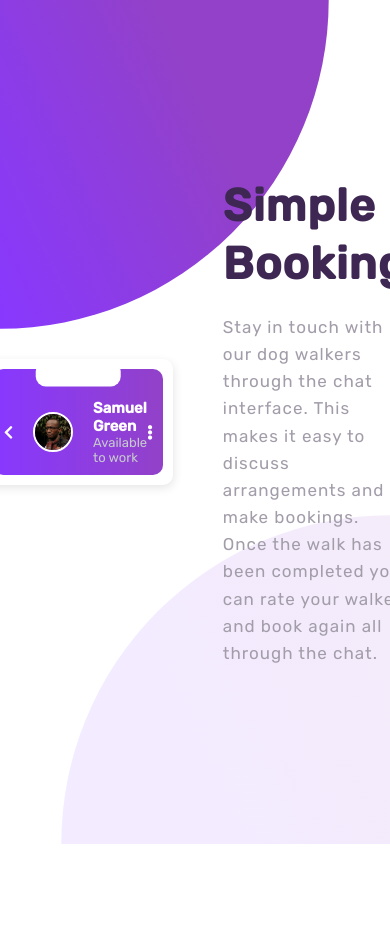
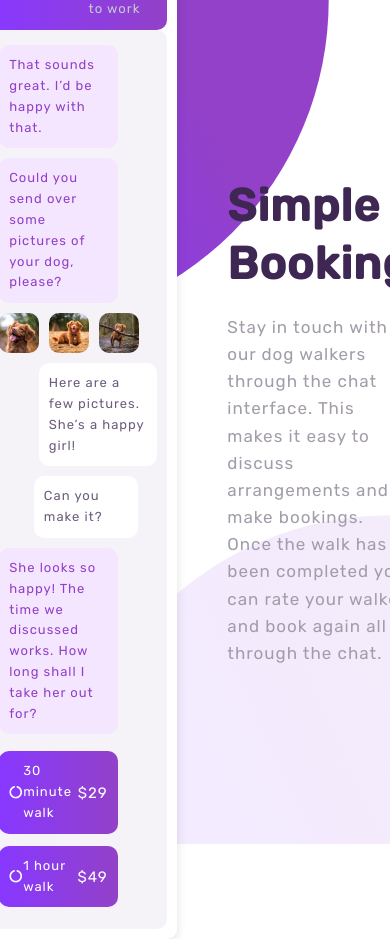
Before and after one commit to freetart/FEM-chat-app-css-illustration, a website: page index.html in a window 390 px wide. Shown: the top 939 px of the page. Before the commit the page ends 844 px from the top, so only its background shows below. Drawn offline with Linux system fonts and the light colour scheme.

Commit message:
created phone body

```diff
--- a/css/styles.css
+++ b/css/styles.css
@@ -44,7 +44,7 @@ variables
     --black: #222;
     --white: #fff;
     /* primary */
-    --pale-violet: hsl(276, 100%, 81%);
+    --pale-violet: hsl(276, 100%, 95%);
     --moderate-violet: hsl(276, 55%, 52%);
     --desaturated-dark-violet: hsl(271, 15%, 43%);
     --grayish-blue: hsl(206, 6%, 79%);
@@ -218,7 +218,7 @@ phone
     );
     border-radius: var(--main-radius);
     color: var(--white);
-    padding: 3rem 1rem 1rem 1rem;
+    padding: 2.5rem 1rem 1rem 1rem;
 }
 
 .phone__speaker {
@@ -227,7 +227,7 @@ phone
     height: 2.5rem;
     width: 50%;
     position: absolute;
-    top: 5%;
+    top: 1%;
     left: 50%;
     transform: translate(-50%, -50%);
 }
@@ -257,6 +257,81 @@ phone
     border-radius: 50%;
     border: 0.2rem solid var(--white);
 }
+
+.phone__body {
+    background-color: var(--light-grayish-violet);
+    padding: 1rem;
+    border-radius: var(--main-radius);
+}
+
+.message {
+    padding: 0.5rem 0;
+    width: fit-content;
+    height: fit-content;
+}
+
+.message--received {
+    display: flex;
+    align-items: center;
+    justify-content: flex-start;
+}
+
+.message__text {
+    font-size: var(--xxxs);
+}
+
+.message__text--received {
+    color: var(--moderate-violet);
+    background-color: var(--pale-violet);
+    padding: 1rem;
+    border-radius: var(--main-radius);
+    width: 75%;
+}
+
+.message--sent {
+    display: flex;
+    align-items: center;
+    justify-content: flex-end;
+    gap: 1rem;
+}
+
+.message__text--sent {
+    color: var(--desaturated-dark-violet);
+    background-color: var(--white);
+    padding: 1rem;
+    border-radius: var(--main-radius);
+    width: 75%;
+}
+
+.message__img {
+    width: 4rem;
+    height: 4rem;
+    border-radius: var(--main-radius);
+}
+
+.message--alert {
+    color: var(--white);
+    padding: 1rem;
+}
+
+.message__text--alert {
+    display: flex;
+    align-items: center;
+    justify-content: space-between;
+    background: linear-gradient(
+        to right,
+        var(--light-violet),
+        var(--moderate-violet)
+    );
+    padding: 1rem;
+    border-radius: var(--main-radius);
+    width: 75%;
+}
+
+.message__price {
+    font-size: var(--xxs);
+}
+
 /*
 ===============
 info
--- a/index.html
+++ b/index.html
@@ -37,17 +37,116 @@
                                 alt="avatar"
                             />
                             <div class="phone__contact-info">
-                                <h3 class="phone__contact-name">
+                                <h3 class="phone__contact-name heading-styles">
                                     Samuel Green
                                 </h3>
-                                <p class="phone__contact-availability">
+                                <p
+                                    class="
+                                        phone__contact-availability
+                                        text-styles
+                                    "
+                                >
                                     Available to work
                                 </p>
                             </div>
                         </div>
                         <i class="fas fa-ellipsis-v phone__icon"></i>
                     </div>
-                    <div class="phone__body"></div>
+                    <div class="phone__body">
+                        <span class="message message--received">
+                            <p
+                                class="
+                                    message__text message__text--received
+                                    text-styles
+                                "
+                            >
+                                That sounds great. I’d be happy with that.
+                            </p>
+                        </span>
+                        <span class="message message--received">
+                            <p
+                                class="
+                                    message__text message__text--received
+                                    text-styles
+                                "
+                            >
+                                Could you send over some pictures of your dog,
+                                please?
+                            </p>
+                        </span>
+                        <span class="message message--sent">
+                            <img
+                                class="message__img"
+                                src="./images/dog-image-1.jpg"
+                                alt="dog"
+                            />
+                            <img
+                                class="message__img"
+                                src="./images/dog-image-2.jpg"
+                                alt="dog"
+                            />
+                            <img
+                                class="message__img"
+                                src="./images/dog-image-3.jpg"
+                                alt="dog"
+                            />
+                        </span>
+                        <span class="message message--sent">
+                            <p
+                                class="
+                                    message__text message__text--sent
+                                    text-styles
+                                "
+                            >
+                                Here are a few pictures. She’s a happy girl!
+                            </p>
+                        </span>
+                        <span class="message message--sent">
+                            <p
+                                class="
+                                    message__text message__text--sent
+                                    text-styles
+                                "
+                            >
+                                Can you make it?
+                            </p>
+                        </span>
+                        <span class="message message--received">
+                            <p
+                                class="
+                                    message__text message__text--received
+                                    text-styles
+                                "
+                            >
+                                She looks so happy! The time we discussed works.
+                                How long shall I take her out for?
+                            </p>
+                        </span>
+                        <span class="message message--alert">
+                            <p
+                                class="
+                                    message__text message__text--alert
+                                    text-styles
+                                "
+                            >
+                                <i class="fas fa-circle-notch"></i>
+                                30 minute walk
+                                <span class="message__price">$29</span>
+                            </p>
+                        </span>
+                        <span class="message message--alert">
+                            <p
+                                class="
+                                    message__text message__text--alert
+                                    text-styles
+                                "
+                            >
+                                <i class="fas fa-circle-notch"></i>
+                                1 hour walk
+                                <span class="message__price">$49</span>
+                            </p>
+                        </span>
+                    </div>
                 </div>
             </article>
             <!-- info -->
```
